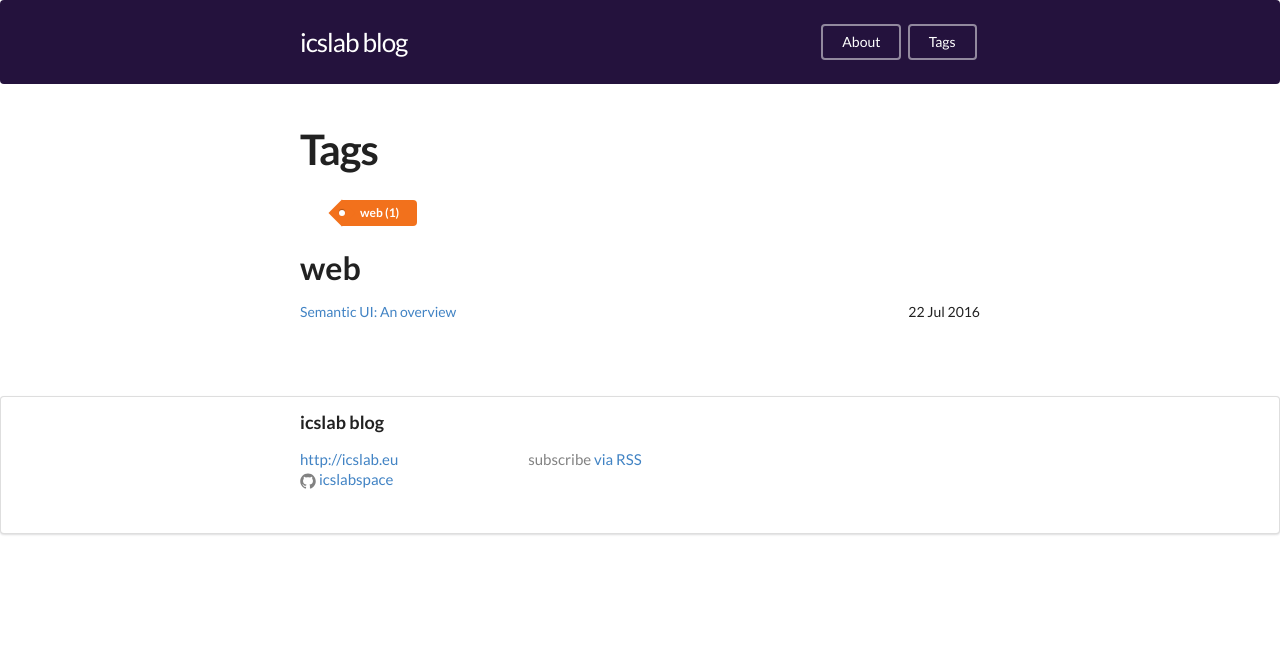
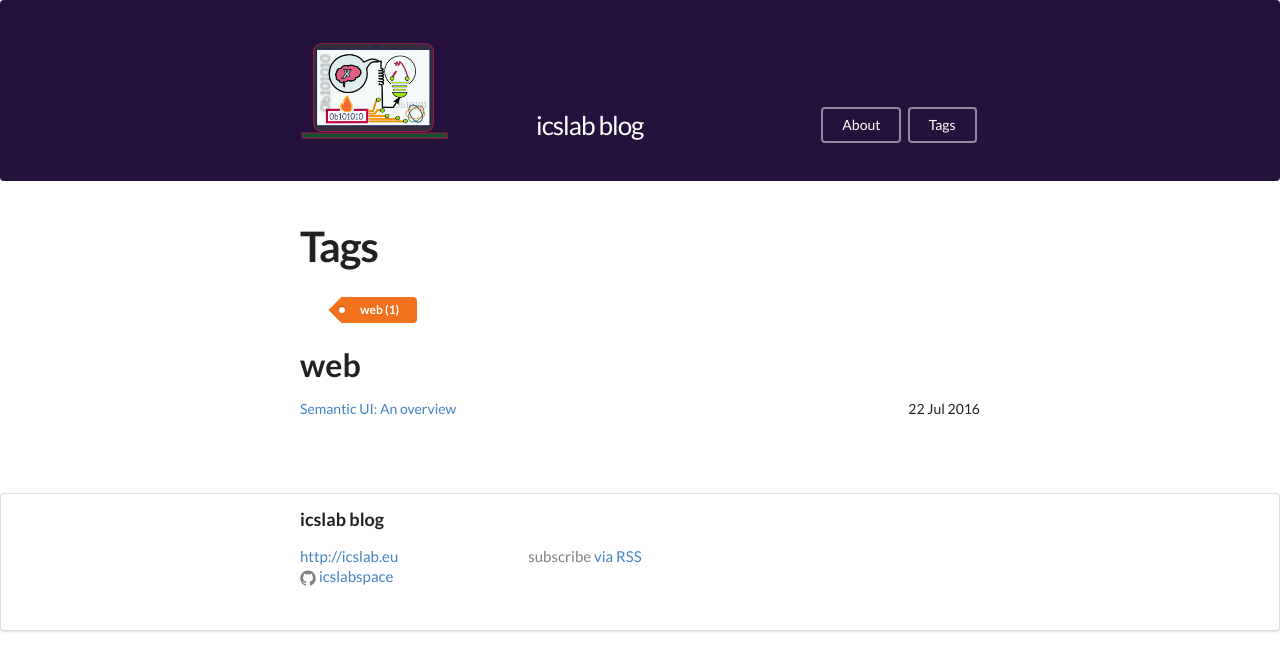
Before and after one commit to icslabspace/icslabspace.github.io, a Jekyll site: the page built from tags.md, in a window 1280 px wide. Shown: the top 671 px of the page. Built offline with Jekyll 4.4.1, drawn with Linux system fonts in a browser that asks for light colours.

Commit message:
update blog, resize my pic

```diff
--- a/_includes/header.html
+++ b/_includes/header.html
@@ -2,7 +2,17 @@
 
   <div class="wrapper">
 
-    <a class="site-title"  style="color:white;" href="{{ site.baseurl }}/blog">{{ site.title }}</a>
+    <div class="ui vertically divided grid">
+        <div class="three column row">
+            <div class="bottom aligned column">
+                <img class="ui small image" src="/assets/images/blog-icon.png">
+            </div>
+
+            <div class="bottom aligned column">
+                 <a class="site-title" style="color:white;" href="{{ site.baseurl }}/blog">{{ site.title }}</a>
+            </div>
+
+            <div class="bottom aligned column">
 
                  <nav class="site-nav">
                       <a href="#" class="menu-icon">
@@ -21,6 +31,9 @@
                         {% endfor %}
                       </div>
                     </nav>
+             </div>
+        </div>
+    </div>
 
   </div>
 
--- a/hireus.html
+++ b/hireus.html
@@ -88,7 +88,7 @@
 
 <!--                BUDGET-->
                 <div class="required inline field">
-                    <input type="text" name="budget" placeholder="Bugdet" id="budget">
+                    <input type="text" name="budget" placeholder="Budget" id="budget">
                     <div class="ui left pointing red basic label" id="budget_error" style="visibility:hidden;">
                     </div>
                 </div>
```
Lines whose indentation alone changed are shown as unchanged.
